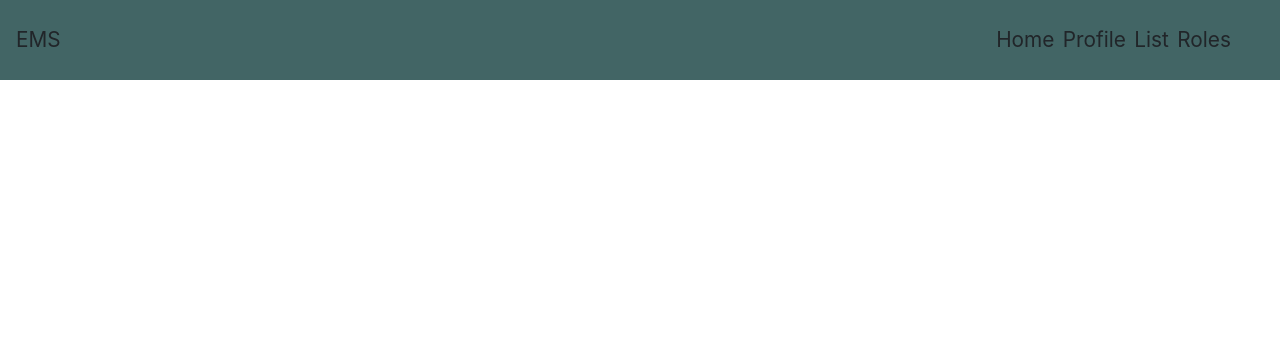
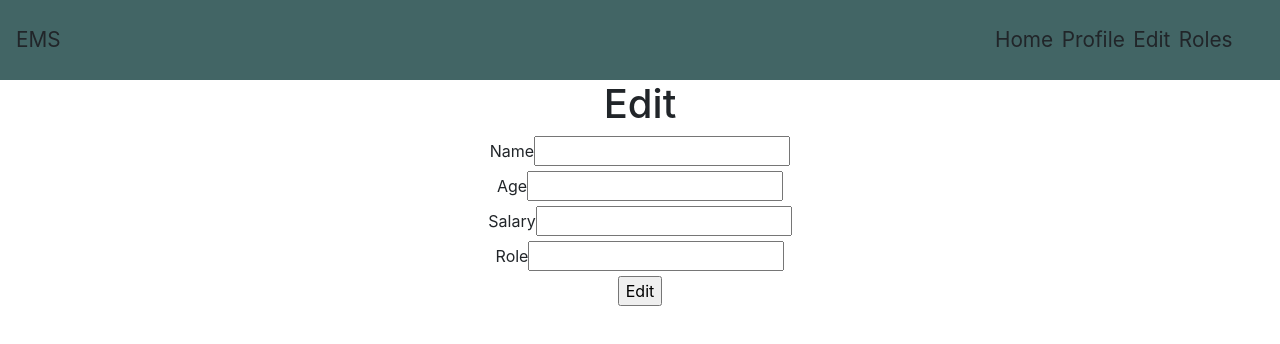
Before and after one commit to otienosteve/employee-project, a React (Create React App) app: page /Edit in a window 1280 px wide. Shown: the top 344 px of the page. Built offline with nearby package versions, Linux system fonts and the light colour scheme; data requests are answered from the project's data file.

Commit message:
Add Edit Page

```diff
--- a/src/App.js
+++ b/src/App.js
@@ -5,6 +5,9 @@ import Employees from './components/Employees';
 import Single from './components/Single';
 import { Routes , Route} from 'react-router-dom'
 import Button from './components/Button';
+import Profile from './components/Profile';
+import Roles from './components/Roles';
+import Edit from './components/Edit';
 
 function App() {
   const [employees,setEmployees]=useState([])
@@ -18,6 +21,11 @@ function App() {
 <Routes>
 <Route exact path='/' element={<Employees employees={employees} />} />
 <Route exact path='/single/:id' element={<Single employees={employees}/>} />
+<Route exact path='/Profile' element={<Profile/>} />
+<Route exact path='/Roles' element={<Roles/>} />
+<Route exact path='/Edit' element={<Edit/>} />
+
+
 </Routes>
  </>
 
--- a/src/components/Button.js
+++ b/src/components/Button.js
@@ -4,7 +4,12 @@ import { useNavigate } from 'react-router-dom';
 function Button({text}) {
   const history=useNavigate()
     function handleNav(){
-    history('/'+text);
+      if(text==='Home'){
+        console.log('home')
+        history('/')
+      }else{
+        history('/'+text);
+      }
   }
   return (<li onClick={handleNav}>
     {text}
--- /dev/null
+++ b/src/components/Edit.js
@@ -0,0 +1,30 @@
+import React from 'react'
+
+export default function Edit() {
+
+  return (
+    <div>
+      <div className="h1 text-center">Edit</div>
+      <form className='text-center'>
+        <label htmlFor="Name">Name</label>
+<input type="text" name="" id="" />
+<br />
+<label htmlFor="Age">Age</label>
+
+<input type="text" name="" id="" />
+<br />
+<label htmlFor="Salary">Salary</label>
+
+<input type="text" name="" id="" />
+<br />
+<label htmlFor="Role">Role</label>
+
+<input type="text" name="" id="" />
+<br />
+<input type="submit" value="Edit" />
+      </form>
+
+
+    </div>
+  )
+}
--- a/src/components/Navbar.js
+++ b/src/components/Navbar.js
@@ -15,7 +15,7 @@ navigate('/')
     <ul>
 <Button text="Home"/>
 <Button text="Profile"/>
-<Button text="List"/>
+<Button text="Edit"/>
 <Button text="Roles"/>
     </ul>
   </div>
--- /dev/null
+++ b/src/components/Profile.js
@@ -0,0 +1,9 @@
+import React from 'react'
+
+function Profile() {
+  return (
+    <div>Profile</div>
+  )
+}
+
+export default Profile
--- /dev/null
+++ b/src/components/Roles.js
@@ -0,0 +1,7 @@
+import React from 'react'
+
+export default function Roles() {
+  return (
+    <div>Roles</div>
+  )
+}
```
